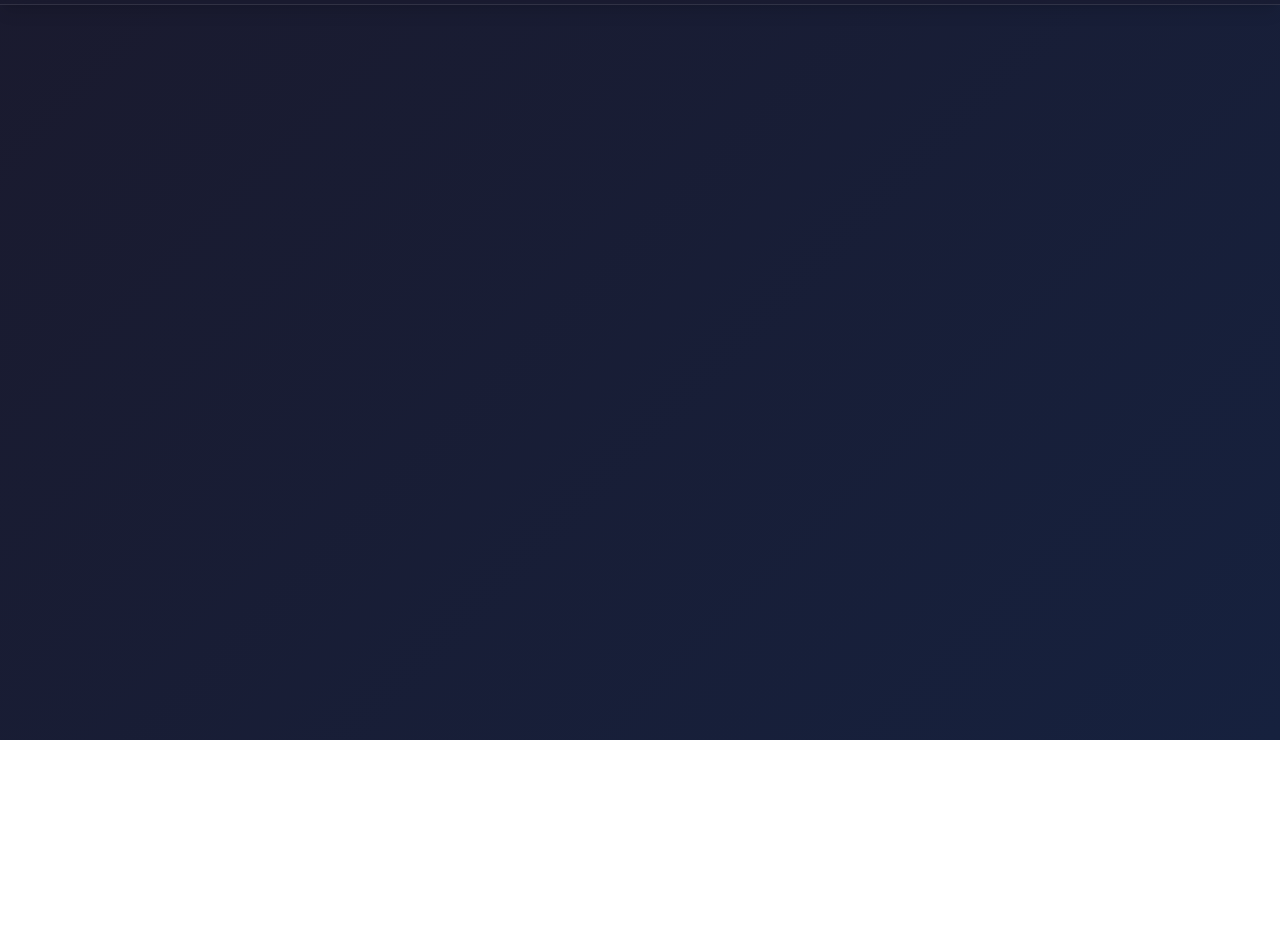
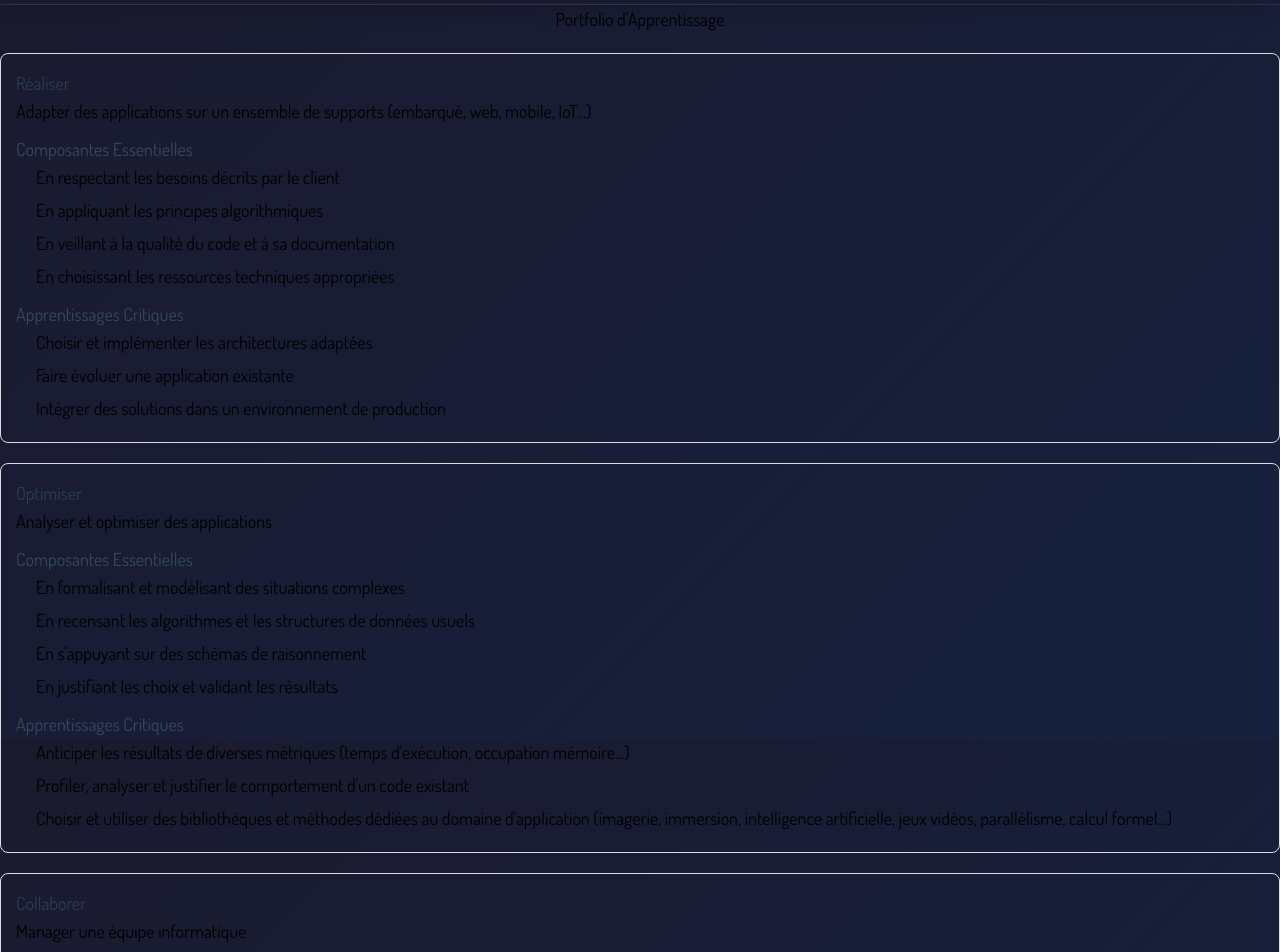
Before and after one commit to Izoret/Portfolio, a Vue app: page /apprentissages in a window 1280 px wide. Shown: the part 60-1012 px from the top of the page. Before the commit the page ends 800 px from the top, so only its background shows below. Built offline with nearby package versions, Linux system fonts and the light colour scheme.

Commit message:
debut apprentissages

```diff
--- a/package.json
+++ b/package.json
@@ -18,7 +18,7 @@
     "postcss": "^8.4.35",
     "tailwindcss": "^3.4.1",
     "typescript": "^5.5.3",
-    "vite": "^5.4.2",
+    "vite": "^6.2.1",
     "vue-tsc": "^2.1.4"
   }
 }
--- a/src/components/Navigation.vue
+++ b/src/components/Navigation.vue
@@ -1,12 +1,13 @@
 <script lang="ts" setup>
-import { ref, computed } from 'vue';
-import { useRoute } from 'vue-router';
+import {computed, ref} from 'vue';
+import {useRoute} from 'vue-router';
 
 const route = useRoute();
 const links = [
-  { name: "Présentation", path: "/presentation" },
-  { name: "Projets", path: "/projects" },
-  { name: "Contact", path: "/contact" },
+  {name: "Présentation", path: "/presentation"},
+  {name: "Projets", path: "/projects"},
+  {name: "Contact", path: "/contact"},
+  {name: "Portfolio d'Apprentissage", path: "/apprentissages"}
 ];
 
 const isProjectsActive = computed(() => {
@@ -51,8 +52,9 @@ const toggleMenu = () => {
         <!-- Burger menu button for mobile -->
         <div class="flex md:hidden items-center">
           <button @click="toggleMenu" class="text-white focus:outline-none">
-            <svg class="h-6 w-6" xmlns="http://www.w3.org/2000/svg" fill="none" viewBox="0 0 24 24" stroke="currentColor">
-              <path stroke-linecap="round" stroke-linejoin="round" stroke-width="2" d="M4 6h16M4 12h16m-7 6h7" />
+            <svg class="h-6 w-6" xmlns="http://www.w3.org/2000/svg" fill="none" viewBox="0 0 24 24"
+                 stroke="currentColor">
+              <path stroke-linecap="round" stroke-linejoin="round" stroke-width="2" d="M4 6h16M4 12h16m-7 6h7"/>
             </svg>
           </button>
         </div>
--- a/src/ts/router.ts
+++ b/src/ts/router.ts
@@ -4,6 +4,7 @@ import Presentation from "../views/Presentation.vue";
 import Contact from "../views/Contact.vue";
 import Projects from "../views/Projects.vue";
 import ProjectDetails from "../views/ProjectDetails.vue";
+import Apprentissages from "../views/Apprentissages.vue";
 
 const router = createRouter({
     history: createWebHistory(),
@@ -25,6 +26,11 @@ const router = createRouter({
             component: Contact,
         },
         {
+            path: "/apprentissages",
+            name: "apprentissages",
+            component: Apprentissages,
+        },
+        {
             path: "/projects",
             name: "projects",
             component: Projects,
--- /dev/null
+++ b/src/views/Apprentissages.vue
@@ -0,0 +1,98 @@
+<script setup lang="ts">
+const apprentissages = [
+  {
+    titre: "Réaliser",
+    description: "Adapter des applications sur un ensemble de supports (embarqué, web, mobile, IoT...)",
+    CE: [
+      "En respectant les besoins décrits par le client",
+      "En appliquant les principes algorithmiques",
+      "En veillant à la qualité du code et à sa documentation",
+      "En choisissant les ressources techniques appropriées"
+    ],
+    AC: [
+      "Choisir et implémenter les architectures adaptées",
+      "Faire évoluer une application existante",
+      "Intégrer des solutions dans un environnement de production"
+    ]
+  },
+  {
+    titre: "Optimiser",
+    description: "Analyser et optimiser des applications",
+    CE: [
+      "En formalisant et modélisant des situations complexes",
+      "En recensant les algorithmes et les structures de données usuels",
+      "En s'appuyant sur des schémas de raisonnement",
+      "En justifiant les choix et validant les résultats"
+    ],
+    AC: [
+      "Anticiper les résultats de diverses métriques (temps d'exécution, occupation mémoire...)",
+      "Profiler, analyser et justifier le comportement d'un code existant",
+      "Choisir et utiliser des bibliothèques et méthodes dédiées au domaine d'application (imagerie, immersion, intelligence artificielle, jeux vidéos, parallélisme, calcul formel...)"
+    ]
+  },
+  {
+    titre: "Collaborer",
+    description: "Manager une équipe informatique",
+    CE: [
+      "En inscrivant sa démarche au sein d'une équipe pluridisciplinaire",
+      "En accompagnant la mise en oeuvre des évolutions informatiques",
+      "En veillant au respect des contraintes juridiques",
+      "En développant une communication efficace et collaborative"
+    ],
+    AC: [
+      "Organiser et partager une veille numérique",
+      "Identifier les enjeux de l'économie de l'innovation numérique",
+      "Guider la conduite du changement informatique au sein d'une organisation",
+      "Accompagner le management de projet informatique"
+    ]
+  }
+];
+</script>
+
+<template>
+  <div>
+    <h1>Portfolio d'Apprentissage</h1>
+    <div v-for="apprentissage in apprentissages" :key="apprentissage.titre" class="apprentissage">
+      <h2>{{ apprentissage.titre }}</h2>
+      <p>{{ apprentissage.description }}</p>
+      <h3>Composantes Essentielles</h3>
+      <ul>
+        <li v-for="ce in apprentissage.CE" :key="ce">{{ ce }}</li>
+      </ul>
+      <h3>Apprentissages Critiques</h3>
+      <ul>
+        <li v-for="ac in apprentissage.AC" :key="ac">{{ ac }}</li>
+      </ul>
+    </div>
+  </div>
+</template>
+
+<style scoped>
+h1 {
+  text-align: center;
+}
+
+.apprentissage {
+  margin: 20px 0;
+  padding: 15px;
+  border: 1px solid #ddd;
+  border-radius: 8px;
+}
+
+h2 {
+  color: #2c3e50;
+}
+
+h3 {
+  margin-top: 10px;
+  color: #34495e;
+}
+
+ul {
+  padding-left: 20px;
+}
+
+li {
+  margin-bottom: 5px;
+}
+</style>
```
Also changed, not shown: 1 other file (tests, documents, lock files or other folders).
